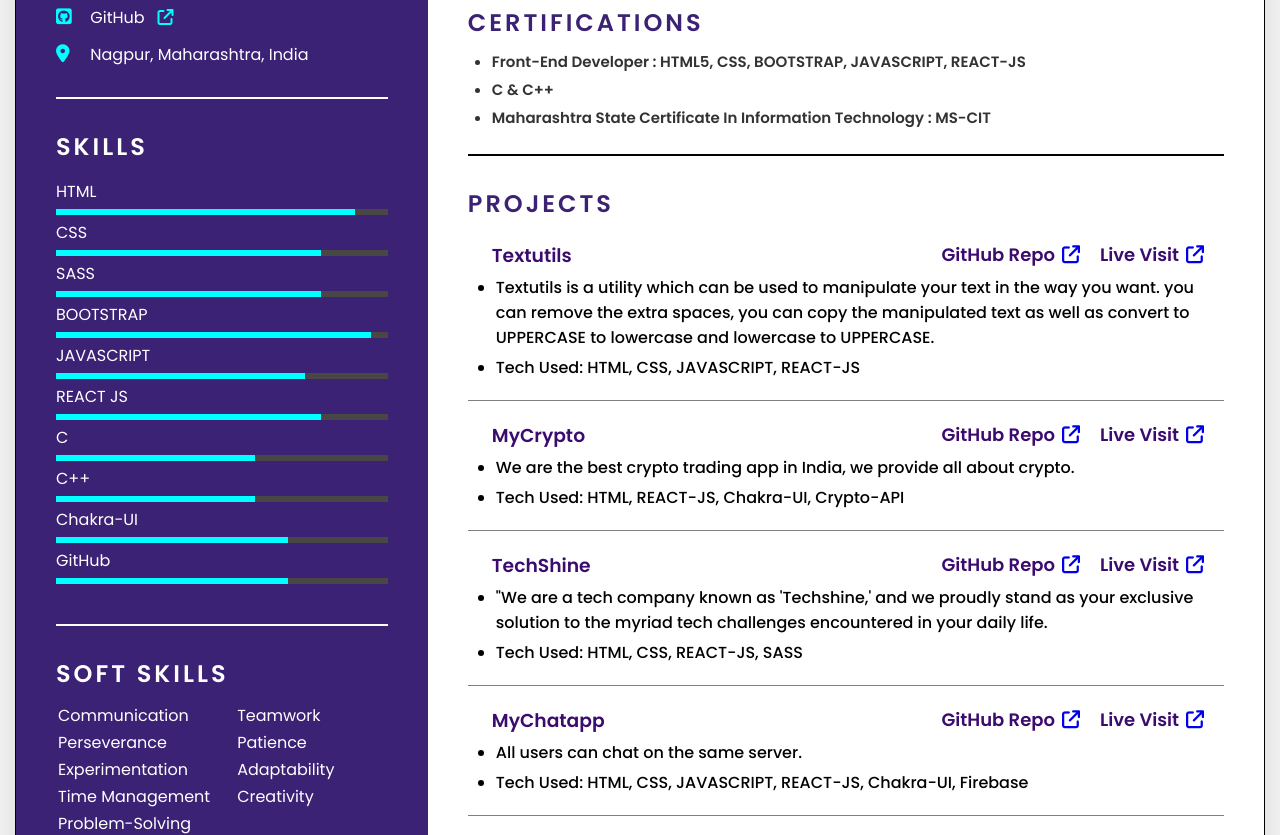
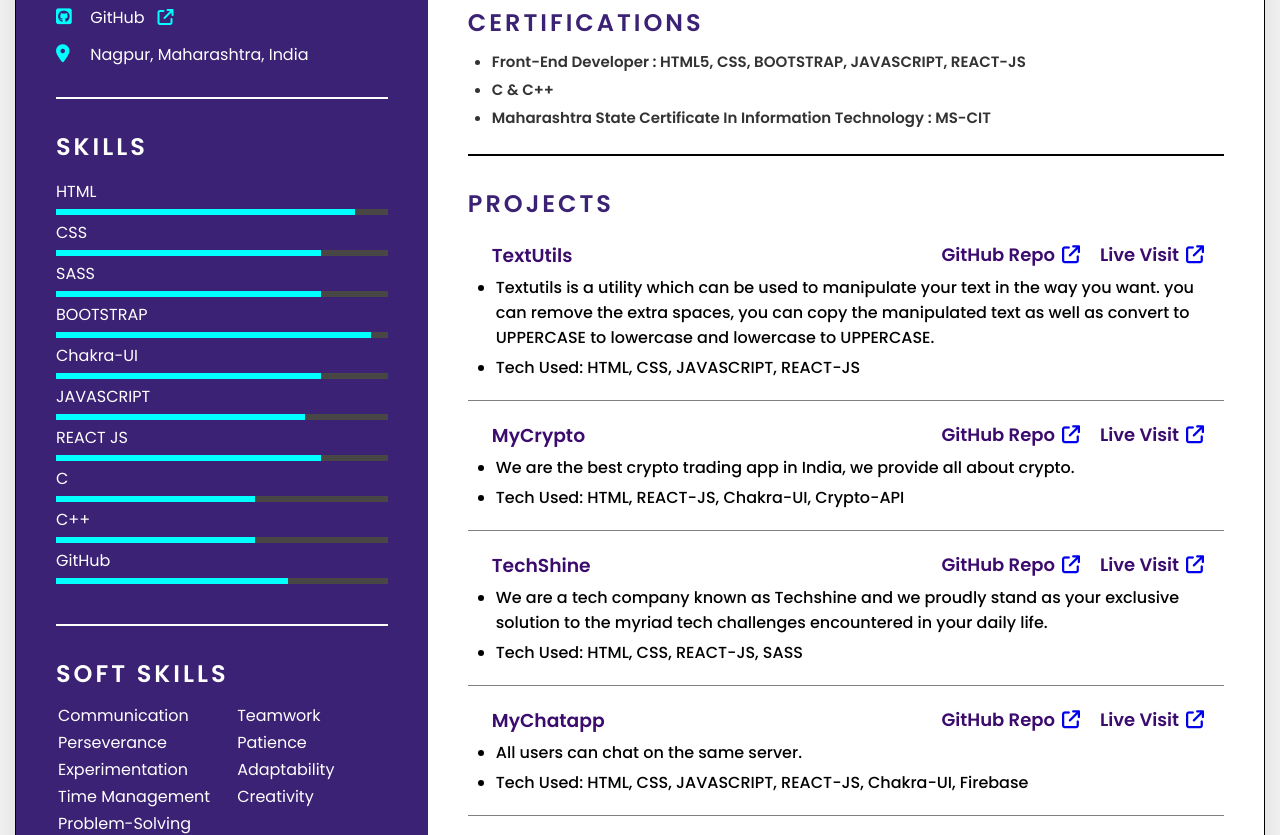
Before and after one commit to saurabhjb007/MyResume, a plain HTML site: page index.html in a window 1280 px wide. Shown: the part 541-1376 px from the top of the page. Drawn offline with nearby package versions, Linux system fonts and the light colour scheme; a script that the page names is missing; a web font is replaced by a local one.

```diff
--- a/index.html
+++ b/index.html
@@ -86,6 +86,12 @@
               </span>
             </li>
             <li>
+              <span class="text">Chakra-UI </span>
+              <span class="percent">
+                <div style="width: 80%"></div>
+              </span>
+            </li>
+            <li>
               <span class="text">JAVASCRIPT </span>
               <span class="percent">
                 <div style="width: 75%"></div>
@@ -109,12 +115,7 @@
                 <div style="width: 60%"></div>
               </span>
             </li>
-            <li>
-              <span class="text">Chakra-UI </span>
-              <span class="percent">
-                <div style="width: 70%"></div>
-              </span>
-            </li>
+
             <li>
               <span class="text">GitHub </span>
               <span class="percent">
@@ -155,7 +156,7 @@
             <li>
               <span class="text">English </span>
               <span class="percent">
-                <div style="width: 100%"></div>
+                <div style="width: 90%"></div>
               </span>
             </li>
             <li>
@@ -224,7 +225,7 @@
           <ul>
             <div class="box">
               <h3 class="ptitle">
-                Textutils
+                TextUtils
                 <span
                   >Live Visit<a
                     href="https://textutils-app-one.vercel.app/"
@@ -264,7 +265,8 @@
                 ></span>
               </h3>
               <li>
-                We are the best crypto trading app in India, we provide all about crypto.
+                We are the best crypto trading app in India, we provide all
+                about crypto.
               </li>
               <li>Tech Used: HTML, REACT-JS, Chakra-UI, Crypto-API</li>
             </div>
@@ -286,7 +288,7 @@
                 ></span>
               </h3>
               <li>
-                "We are a tech company known as 'Techshine,' and we proudly
+                We are a tech company known as Techshine and we proudly
                 stand as your exclusive solution to the myriad tech challenges
                 encountered in your daily life.
               </li>
```
